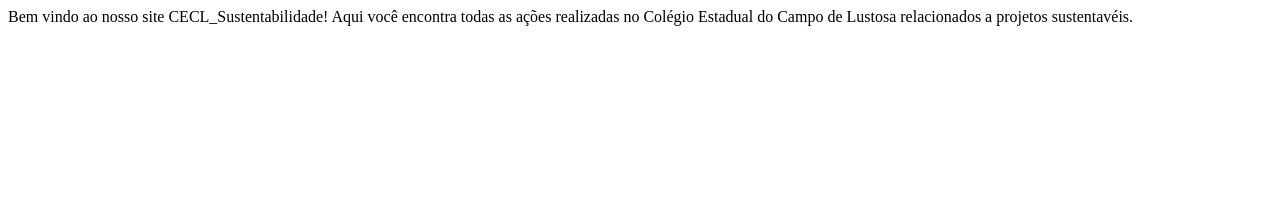
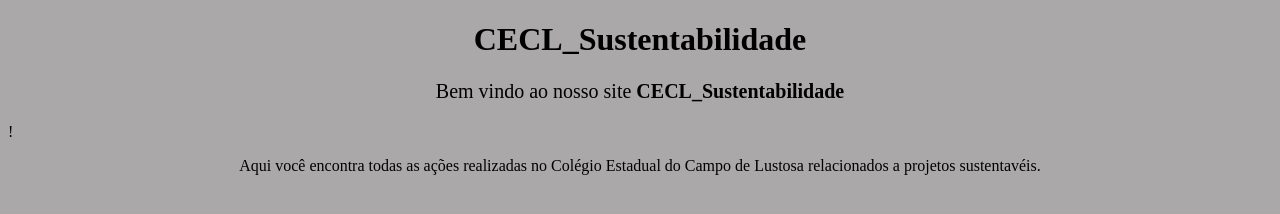
Before and after one commit to PROFEDAYA/CECL_sustentabilidade-, a plain HTML site: page index.html in a window 1280 px wide. Drawn offline with Linux system fonts and the light colour scheme.

Commit message:
alterando css

```diff
--- a/index.html
+++ b/index.html
@@ -1,8 +1,13 @@
 <!DOCTYPE html>
 <html lang="pt-br">
+<head>
     <meta charset="UTF-8">
     <title>CECL_Sustentabilidade</title>
-
-
-Bem vindo ao nosso site  CECL_Sustentabilidade!
-Aqui você encontra todas as ações realizadas no Colégio Estadual do Campo de Lustosa relacionados a projetos sustentavéis.
+    <link rel="stylesheet" href="style.css">
+</head>
+<body>
+    <h1 style="text-align: center">CECL_Sustentabilidade</h1>
+    <p style="font-size: 20px"<em>Bem vindo ao nosso site <strong>CECL_Sustentabilidade</strong></em></p> !
+<p>Aqui você encontra todas as ações realizadas no Colégio Estadual do Campo de Lustosa relacionados a projetos sustentavéis.</p>
+</body>
+</html>
--- /dev/null
+++ b/style.css
@@ -0,0 +1,11 @@
+body {
+    background: #aaa8a8
+}
+
+p {
+    text-align: center;
+}
+
+em strong {
+    color: #130c5d;
+}
```
